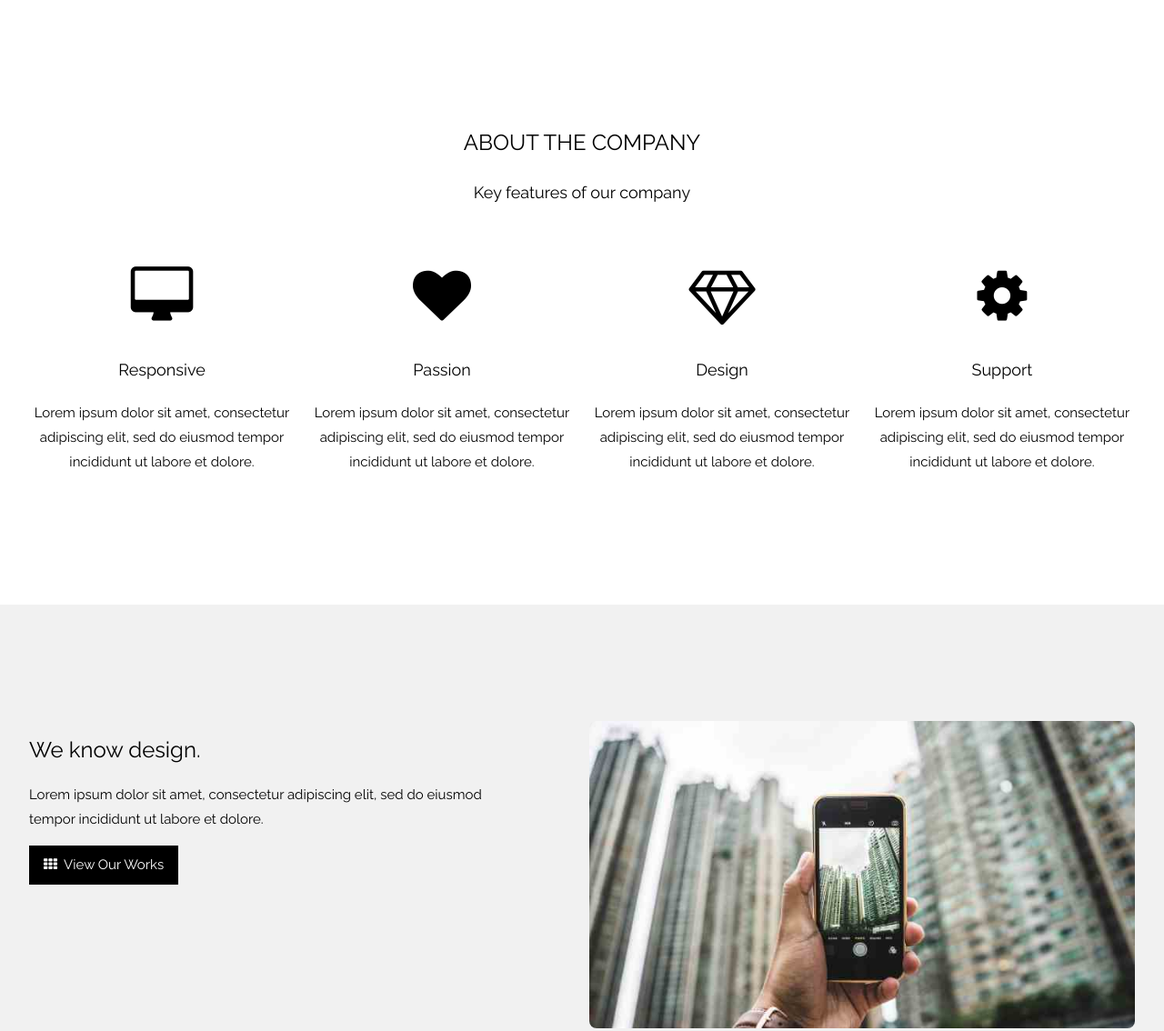
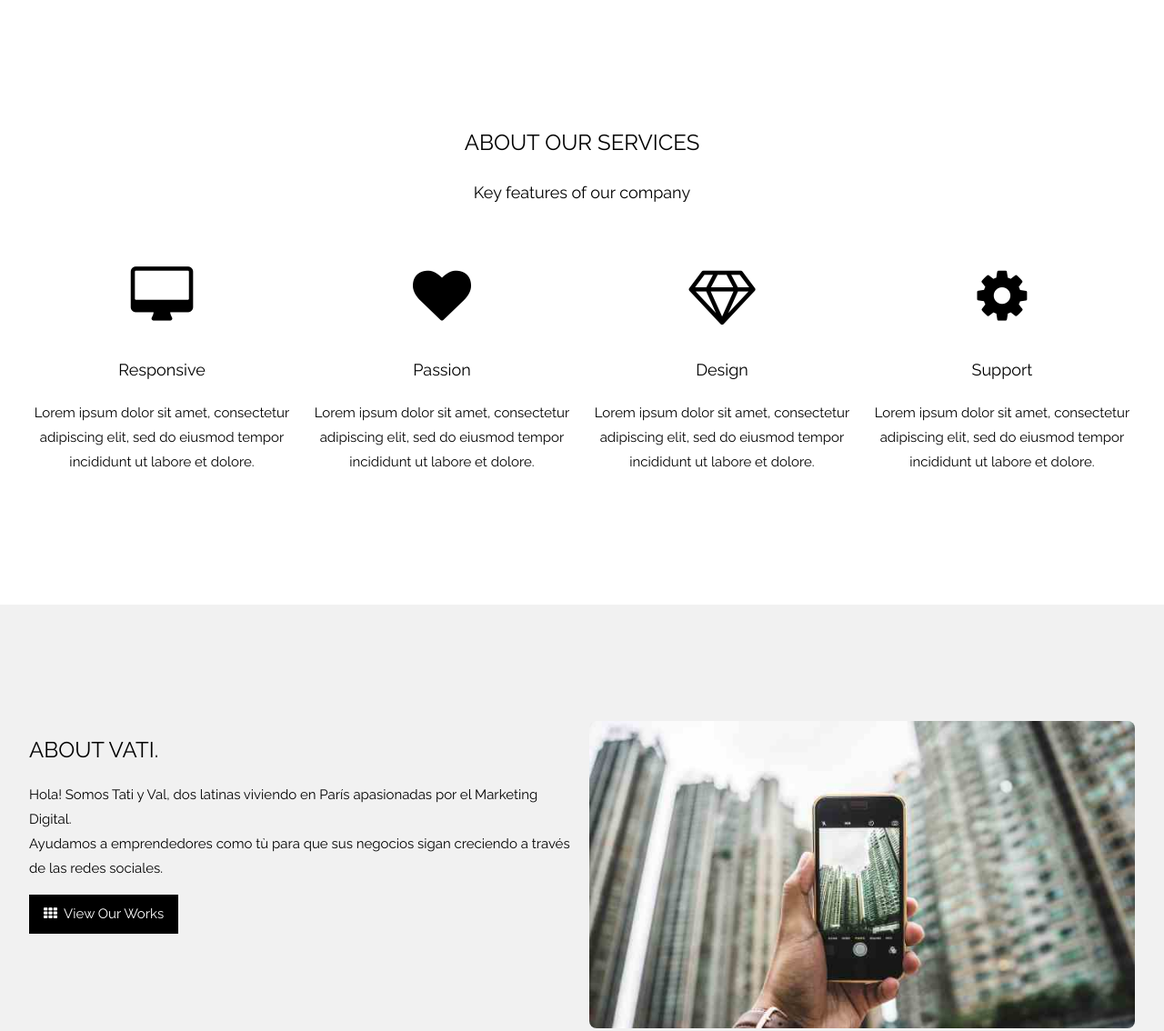
Before and after one commit to valeriaperezazuara/VATI, a plain HTML site: page index.htm in a window 1280 px wide. Shown: the part 803-1937 px from the top of the page at 91% size. Drawn offline with Linux system fonts and the light colour scheme.

Commit message:
cambios prueba

```diff
--- a/index.htm
+++ b/index.htm
@@ -63,7 +63,7 @@ body, html {
   <div class="w3-display-left w3-text-white" style="padding:48px">
     <span class="w3-jumbo w3-hide-small">VATI</span><br>
     <span class="w3-xxlarge w3-hide-large w3-hide-medium">Start something that matters</span><br>
-    <span class="w3-large">Stop wasting valuable time with projects that just isn't you.</span>
+    <span class="w3-large">WE DO STRATEGY.</span>
     <p><a href="#about" class="w3-button w3-white w3-padding-large w3-large w3-margin-top w3-opacity w3-hover-opacity-off">Learn more and start today</a></p>
   </div>
   <div class="w3-display-bottomleft w3-text-grey w3-large" style="padding:24px 48px">
@@ -78,7 +78,7 @@ body, html {
 
 <!-- About Section -->
 <div class="w3-container" style="padding:128px 16px" id="about">
-  <h3 class="w3-center">ABOUT THE COMPANY</h3>
+  <h3 class="w3-center">ABOUT OUR SERVICES</h3>
   <p class="w3-center w3-large">Key features of our company</p>
   <div class="w3-row-padding w3-center" style="margin-top:64px">
     <div class="w3-quarter">
@@ -108,8 +108,9 @@ body, html {
 <div class="w3-container w3-light-grey" style="padding:128px 16px">
   <div class="w3-row-padding">
     <div class="w3-col m6">
-      <h3>We know design.</h3>
-      <p>Lorem ipsum dolor sit amet, consectetur adipiscing elit, sed do eiusmod<br>tempor incididunt ut labore et dolore.</p>
+      <h3>ABOUT VATI.</h3>
+      <p>Hola! Somos Tati y Val, dos latinas viviendo en París apasionadas por el Marketing Digital.
+        <br> Ayudamos a emprendedores como tù para que sus negocios sigan creciendo a través de las redes sociales.</p>
       <p><a href="#work" class="w3-button w3-black"><i class="fa fa-th">&nbsp;</i> View Our Works</a></p>
     </div>
     <div class="w3-col m6">
```
